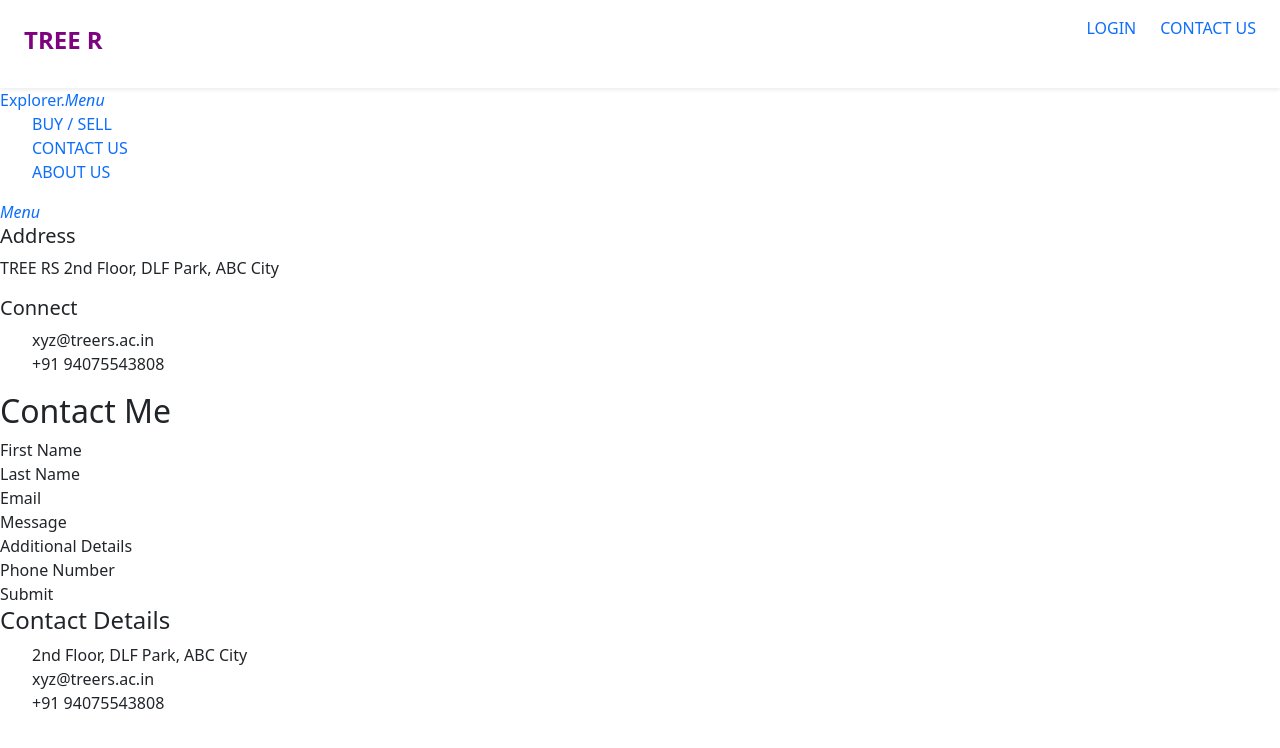
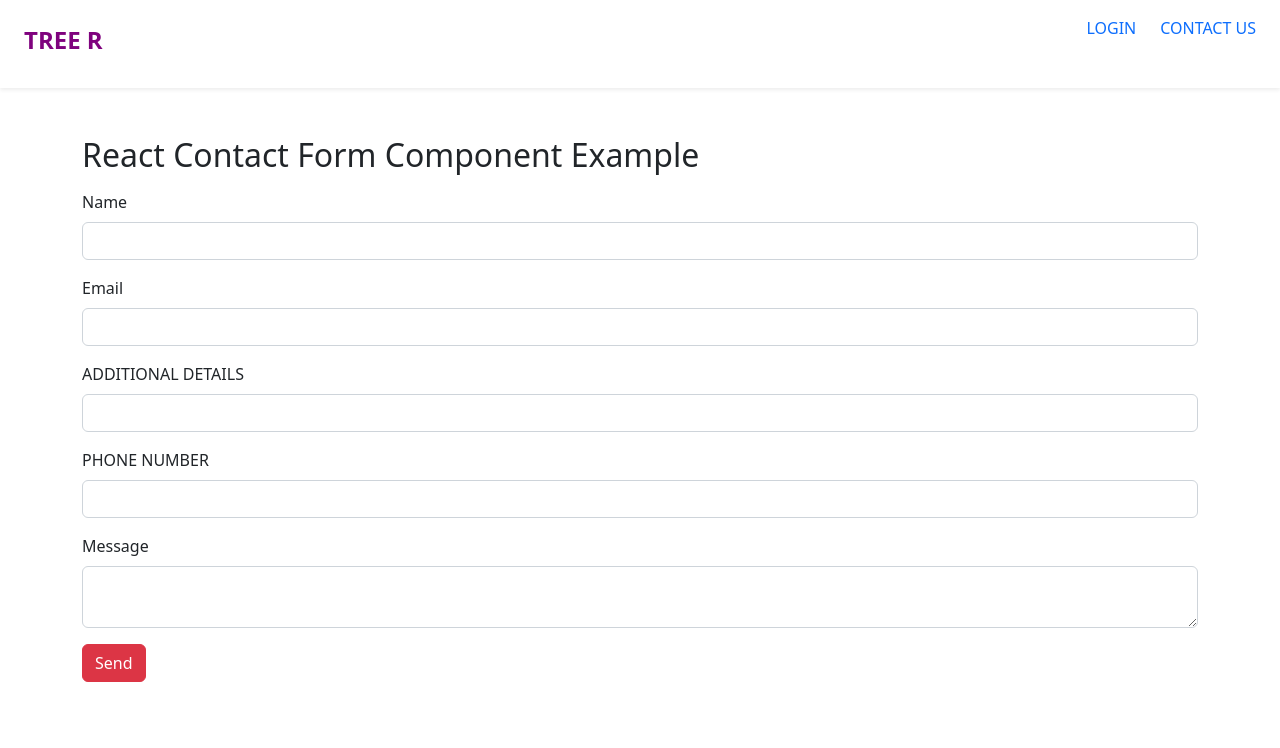
Before and after one commit to 02-varnik/tree-rs, a React (Create React App) app in the folder frontend/: page /contact-us in a window 1280 px wide. Shown: the top 748 px of the page. Built offline with nearby package versions, Linux system fonts and the light colour scheme.

Commit message:
modified contact form

```diff
--- a/frontend/src/pages/ContactForm.js
+++ b/frontend/src/pages/ContactForm.js
@@ -4,169 +4,66 @@
   const onSubmit = (e) => {
     e.preventDefault();
     setFormStatus("Submitting...");
-    const { name, email, message } = e.target.elements;
+    const { name, email, additionalDetails, phone, message } =
+      e.target.elements;
     let conFom = {
       name: name.value,
       email: email.value,
+      additionalDetails: additionalDetails.value,
+      phone: phone.value,
       message: message.value,
     };
     console.log(conFom);
   };
   return (
-    <>
-      <div>
-        <div classname="probootstrap-loader" />
-        <header role="banner" classname="probootstrap-header">
-          <div classname="container">
-            <a href="index.html" classname="probootstrap-logo">
-              Explorer<span>.</span>
-            </a>
-            <a href="#" classname="probootstrap-burger-menu visible-xs">
-              <i>Menu</i>
-            </a>
-            <div classname="mobile-menu-overlay" />
-            <nav role="navigation" classname="probootstrap-nav hidden-xs">
-              <ul classname="probootstrap-main-nav">
-                <li>
-                  <a href="services.html">BUY / SELL</a>
-                </li>
-                <li>
-                  <a href="contact.html">CONTACT US</a>
-                </li>
-                <li>
-                  <a href="contact.html">ABOUT US</a>
-                </li>
-              </ul>
-              <div classname="extra-text visible-xs">
-                <a href="#" classname="probootstrap-burger-menu">
-                  <i>Menu</i>
-                </a>
-                <h5>Address</h5>
-                <p>TREE RS 2nd Floor, DLF Park, ABC City</p>
-                <h5>Connect</h5>
-                <ul>
-                  <li>xyz@treers.ac.in</li>
-                  <li>+91 94075543808</li>
-                </ul>
+    <div className="container mt-5">
+      <h2 className="mb-3">React Contact Form Component Example</h2>
+      <form onSubmit={onSubmit}>
+        <div className="mb-3">
+          <label className="form-label" htmlFor="name">
+            Name
+          </label>
+          <input className="form-control" type="text" id="name" required />
         </div>
-            </nav>
+
+        <div className="mb-3">
+          <label className="form-label" htmlFor="email">
+            Email
+          </label>
+          <input className="form-control" type="email" id="email" required />
         </div>
-        </header>
-        <section classname="probootstrap-section">
-          <div classname="container">
-            <div classname="row">
-              <div classname="col-md-6 col-md-offset-3 mb80 text-center probootstrap-animate">
-                <h2>Contact Me</h2>
+
+        <div className="mb-3">
+          <label className="form-label" htmlFor="additionalDetails">
+            ADDITIONAL DETAILS
+          </label>
+          <input className="form-control" type="text" id="additionalDetails" />
         </div>
-            </div>
-            <div classname="row">
-              <div classname="col-md-8 probootstrap-animate">
-                <form
-                  action="#"
-                  method="post"
-                  classname="probootstrap-form mb60"
-                >
-                  <div classname="row">
-                    <div classname="col-md-6">
-                      <div classname="form-group">
-                        <label htmlFor="fname">First Name</label>
+
+        <div className="mb-3">
+          <label className="form-label" htmlFor="phone">
+            PHONE NUMBER
+          </label>
           <input
-                          type="text"
-                          classname="form-control"
-                          id="fname"
-                          name="fname"
+            className="form-control"
+            type="phone number"
+            id="phone"
+            required
           />
         </div>
+
+        <div className="mb-3">
+          <label className="form-label" htmlFor="message">
+            Message
+          </label>
+          <textarea className="form-control" id="message" required />
         </div>
-                    <div classname="col-md-6">
-                      <div classname="form-group">
-                        <label htmlFor="lname">Last Name</label>
-                        <input
-                          type="text"
-                          classname="form-control"
-                          id="lname"
-                          name="lname"
-                        />
-                      </div>
-                    </div>
-                  </div>
-                  <div classname="form-group">
-                    <label htmlFor="email">Email</label>
-                    <input
-                      type="email"
-                      classname="form-control"
-                      id="email"
-                      name="email"
-                    />
-                  </div>
-                  <div classname="form-group">
-                    <label htmlFor="message">Message</label>
-                    <input
-                      type="text"
-                      classname="form-control"
-                      id="message"
-                      name="message"
-                    />
-                  </div>
-                  <div classname="form-group">
-                    <label htmlFor="details">Additional Details</label>
-                    <input
-                      type="text"
-                      classname="form-control"
-                      id="details"
-                      name="details"
-                    />
-                  </div>
-                  <div classname="form-group">
-                    <label htmlFor="phone">Phone Number</label>
-                    <input
-                      type="text"
-                      classname="form-control"
-                      id="phone"
-                      name="phone"
-                    />
-                  </div>
-                  <div classname="form-group">
-                    <input
-                      type="submit"
-                      classname="btn btn-primary"
-                      id="submit"
-                      name="submit"
-                      defaultValue="Submit"
-                    />
-                  </div>
+
+        <button className="btn btn-danger" type="submit">
+          {formStatus}
+        </button>
       </form>
     </div>
-              <div classname="col-md-3 col-md-push-1 probootstrap-animate">
-                <h4>Contact Details</h4>
-                <ul classname="with-icon colored">
-                  <li>
-                    <i classname="icon-location2" />{" "}
-                    <span>2nd Floor, DLF Park, ABC City</span>
-                  </li>
-                  <li>
-                    <i classname="icon-mail" />
-                    <span>xyz@treers.ac.in</span>
-                  </li>
-                  <li>
-                    <i classname="icon-phone2" />
-                    <span>+91 94075543808</span>
-                  </li>
-                </ul>
-              </div>
-            </div>
-          </div>
-        </section>
-        <div classname="container probootstrap-animate">
-          <div id="map" />
-        </div>
-        <div classname="gototop js-top">
-          <a href="#" classname="js-gotop">
-            <i classname="icon-chevron-thin-up" />
-          </a>
-        </div>
-      </div>
-    </>
   );
 };
 export default ContactForm;
```
Lines whose indentation alone changed are shown as unchanged.
